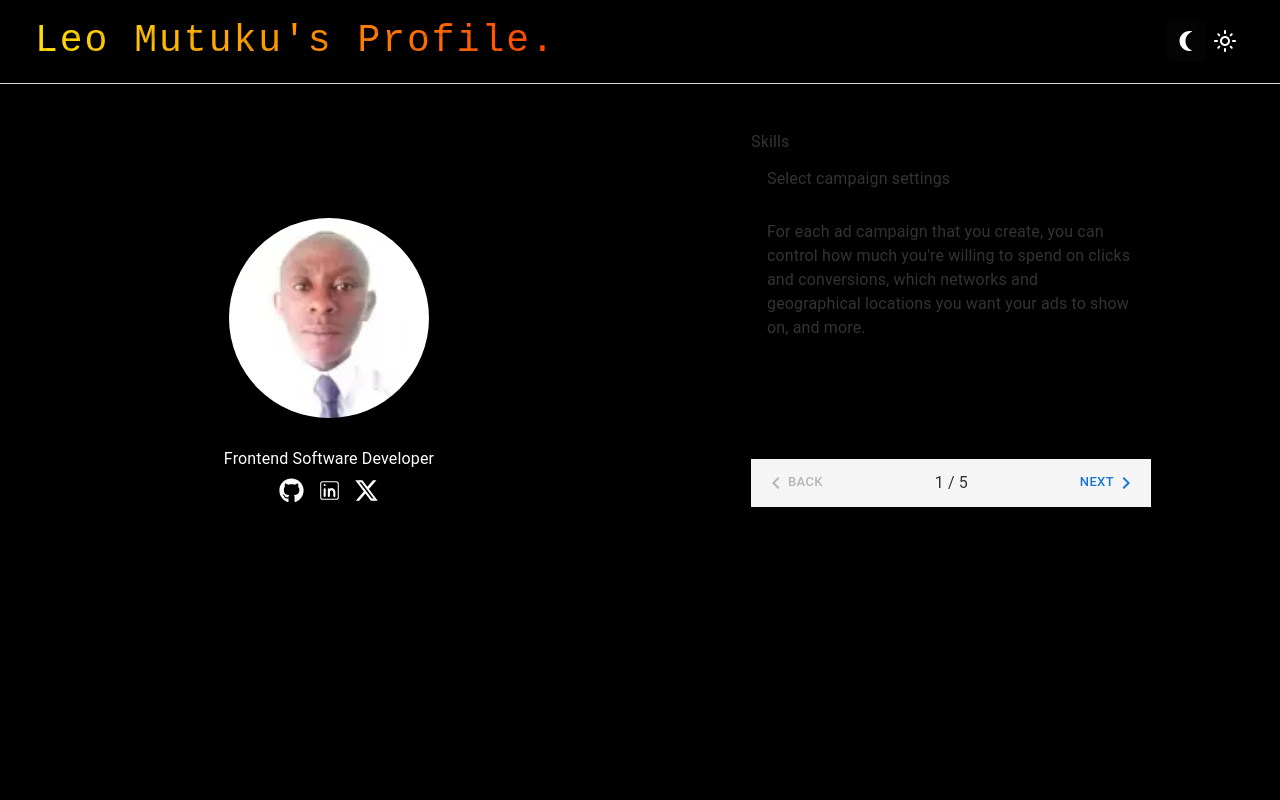
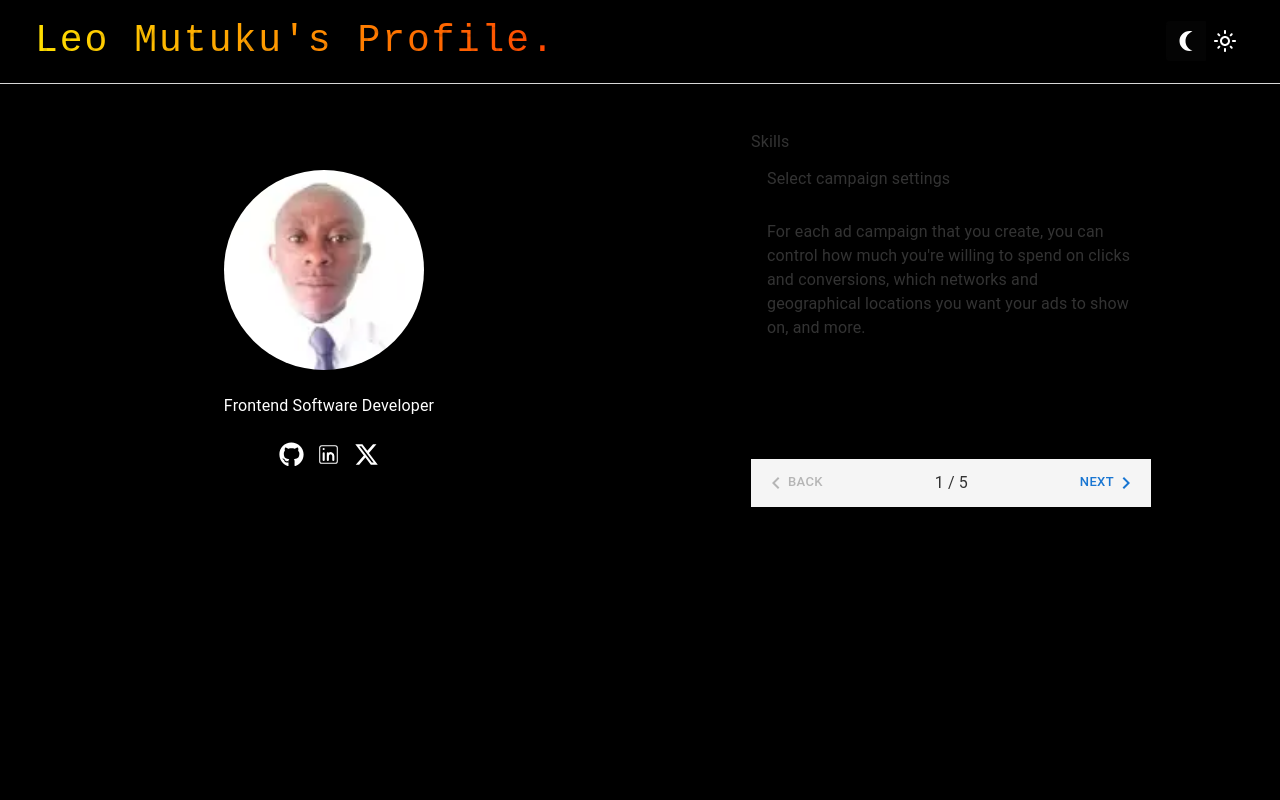
Before and after one commit to leo-mutuku/profile, a React (Vite) app: page / in a window 1280 px wide. Shown: the top 800 px of the page. Built offline with nearby package versions, Linux system fonts and the light colour scheme.

Commit message:
social links

```diff
--- a/src/pages/homepage/HomePage.tsx
+++ b/src/pages/homepage/HomePage.tsx
@@ -1,4 +1,4 @@
-import { Box, Typography } from "@mui/material";
+import { Box, Stack, Typography } from "@mui/material";
 import Grid from "@mui/material/Grid";
 import StepperComponent from "../../components/steppercomponent";
 import { FaGithub } from "react-icons/fa";
@@ -31,29 +31,29 @@ const HomePage = ({ themeValue }: HomePageProps) => {
             alignItems: "center", // Center vertically
           }}
         >
+          <Stack sx={{ marginTop: "60%" }}>
             <Box
               component="img"
               src="/profile.webp" // Path to your image in the public folder
               alt="Description of image"
               sx={{
-              marginTop: "60%",
                 borderRadius: "50%", // Makes the image circular
                 width: "200px", // Fixed width
                 height: "200px", // Fixed height
                 objectFit: "cover", // Ensures the image covers the area while maintaining aspect ratio
               }}
             />
-          <h6
-            style={{ color: "white", position: "absolute", marginTop: "50%" }}
-          >
+            <br />
+            <h6 style={{ color: "white", position: "relative" }}>
               Frontend Software Developer
             </h6>
+            <br></br>
 
             <Box
               style={{
                 color: "white",
-              position: "absolute",
-              marginTop: "55%",
+                position: "relative",
+
                 display: "flex",
                 justifyContent: "center",
                 alignItems: "center",
@@ -71,6 +71,7 @@ const HomePage = ({ themeValue }: HomePageProps) => {
               &nbsp; &nbsp;
               <FaXTwitter size={25} />
             </Box>
+          </Stack>
         </Grid>
         <Grid
           item
```
Lines whose indentation alone changed are shown as unchanged.
